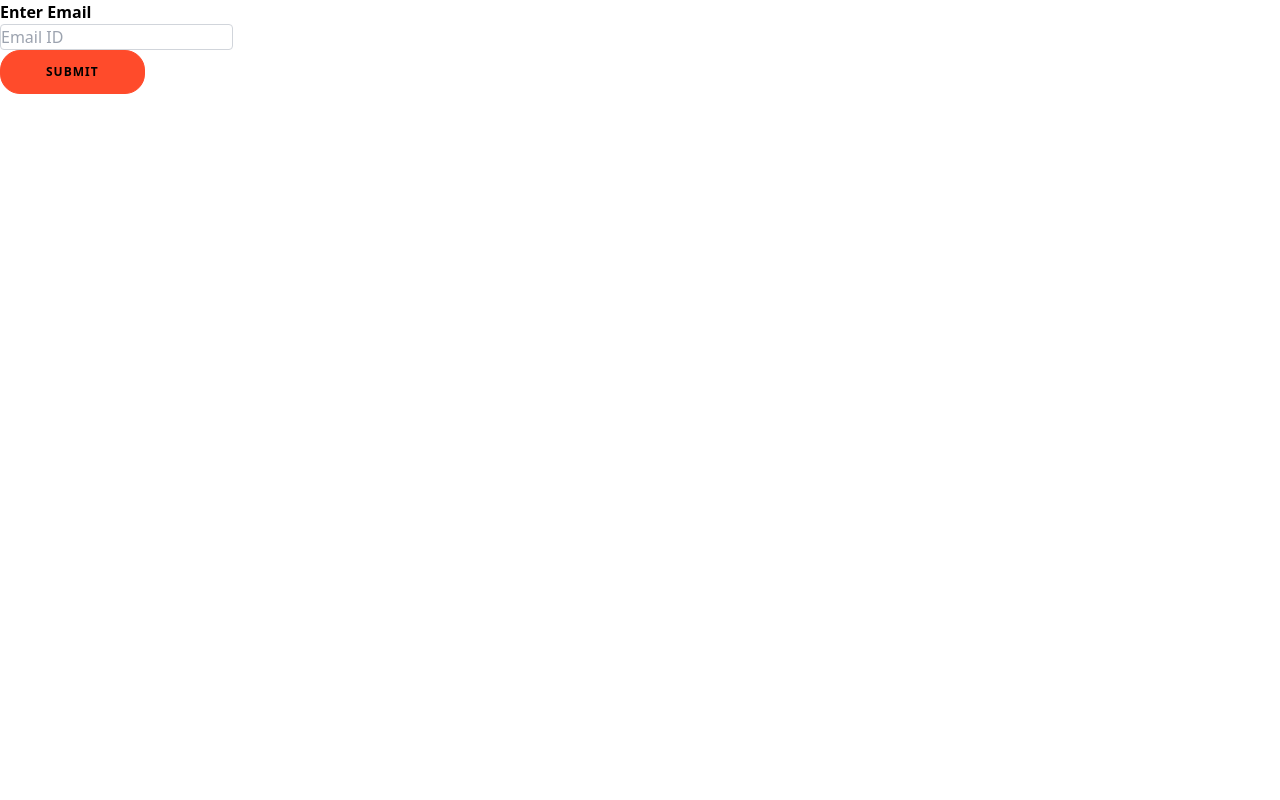
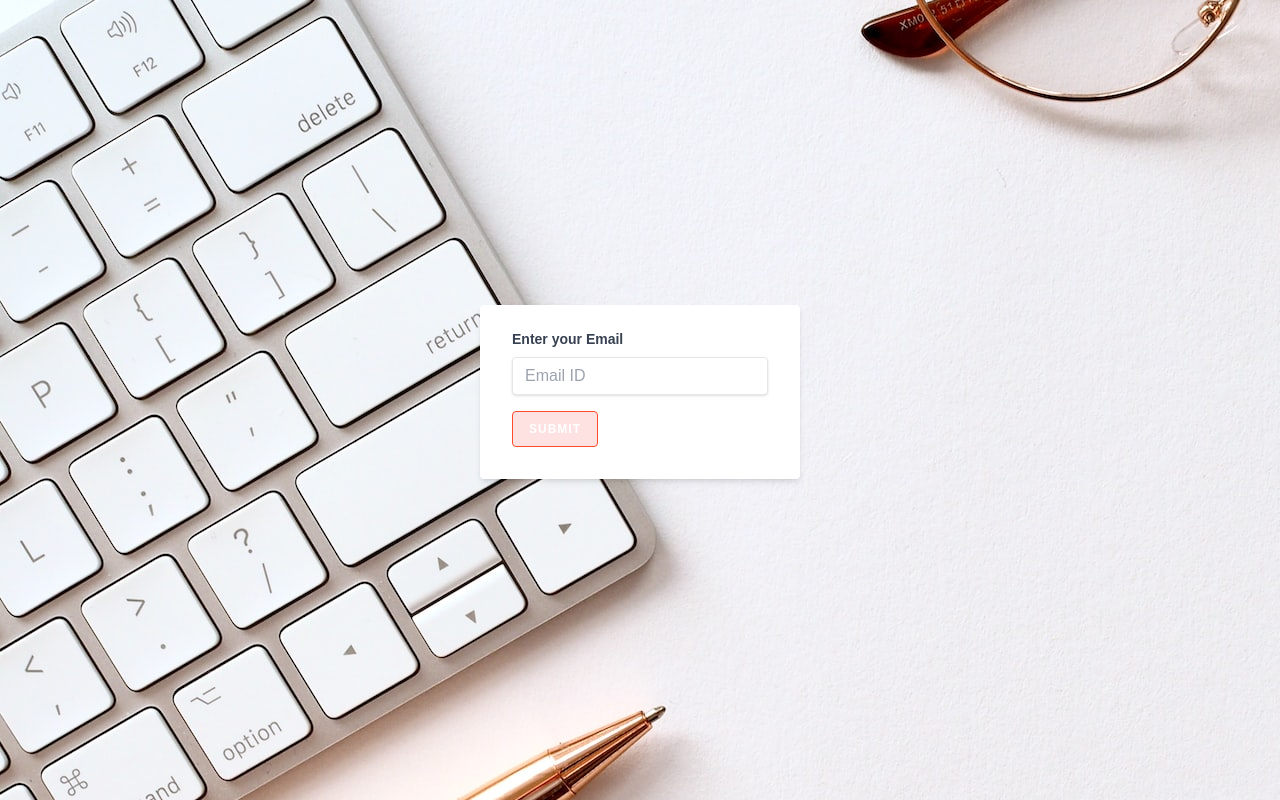
Before and after one commit to asphalke07/BusinessCertificateLicenses, a Next.js app: page /admin/classA in a window 1280 px wide. Built offline with nearby package versions, Linux system fonts and the light colour scheme.

Commit message:
css updated

```diff
--- a/components/user/ulogin.js
+++ b/components/user/ulogin.js
@@ -114,8 +114,8 @@ const UserLogin = () => {
               </button>
             </div>
             <div className="overlay-panel overlay-right">
-              <h1>Hello, Friend!</h1>
-              <p>Enter your personal details and start your Business journey</p>
+              {/* <h1>Hello, Friend!</h1> */}
+              <p>Dont have an account?</p>
               <button class="ghost" type="submit" id="signUp" onClick={handleClickSignUp} >
                 Sign Up
               </button>
--- a/pages/admin/classA/index.js
+++ b/pages/admin/classA/index.js
@@ -1,35 +1,64 @@
-import { useRouter } from 'next/router';
-import React, { useEffect, useState } from 'react';
+import { useRouter } from "next/router";
+import React, { useEffect, useState } from "react";
 
 function classA() {
-    const router=useRouter();
+  const router = useRouter();
   // const [officerEmail,setOfficerEmail]=useState("null");
   // useEffect(()=>{
   //     // alert(router.query.email);
   //     setOfficerEmail(router.query.email);
   // },[]);
   // const Email=officerEmail;
-    const handleSubmit =(e)=>{
+  const handleSubmit = (e) => {
     e.preventDefault();
-        const email=e.target.email.value;
+    const email = e.target.email.value;
     // console.log(email);
-        router.push(router.pathname + "/"+email);
-    }
+    router.push(router.pathname + "/" + email);
+  };
   return (
-        <div>
-            <form onSubmit={(e)=>{handleSubmit(e)}}>
-            <h1>Enter Email</h1>
+    <div className="mainbody">
+      {/* <form  onSubmit={(e)=>{handleSubmit(e)}}>
+            <center><h1 className=''>Enter Email</h1></center>
             <div className="">
                 <input
                     name="email"
                     id="email"
                     type="text"
-                    className="form-control block border border-solid border-gray-300 rounded "
+                    className="form-control block border border-solid border-gray-300 rounded-full "
+                    placeholder=" Email ID"
+                />
+            </div>
+            <button className='text-black m-4 border-red-300 ' type="submit">Submit</button>
+            </form> */}
+      <div className="w-full max-w-xs">
+        <form className="bg-white shadow-md rounded px-8 pt-6 pb-8 mb-4" onSubmit={(e)=>{handleSubmit(e)}}>
+          <div className="mb-4">
+            <label
+              className="block text-gray-700 text-sm font-bold mb-2"
+              for="email"
+            >
+              Enter your Email
+            </label>
+            <input
+              name="email"
+              id="email"
+              className="shadow appearance-none border rounded w-full py-2 px-3 text-gray-700 leading-tight focus:outline-none focus:shadow-outline"
+              type="text"
               placeholder="Email ID"
             />
           </div>
-            <button className='text-black' type="submit">Submit</button>
+
+          <div class="flex items-center justify-between">
+            <button
+              className="bg-red-100 hover:bg-red-300 text-white font-bold py-2 px-4 rounded focus:outline-none focus:shadow-outline"
+              type="submit"
+            >
+              Submit
+            </button>
+
+          </div>
         </form>
+      </div>
 
       {/* <h1>{officerEmail}</h1>
         {Email}
@@ -39,7 +68,7 @@ function classA() {
             {console.log(router.query)}
         </div> */}
     </div>
-    )
+  );
 }
 
-export default classA
+export default classA;
--- a/pages/admin/classB/index.js
+++ b/pages/admin/classB/index.js
@@ -1,37 +1,66 @@
 //
 
-import { useRouter } from 'next/router';
-import React, { useEffect, useState } from 'react';
+import { useRouter } from "next/router";
+import React, { useEffect, useState } from "react";
 
 function classB() {
-    const router=useRouter();
+  const router = useRouter();
   // const [officerEmail,setOfficerEmail]=useState("null");
   // useEffect(()=>{
   //     // alert(router.query.email);
   //     setOfficerEmail(router.query.email);
   // },[]);
   // const Email=officerEmail;
-    const handleSubmit =(e)=>{
+  const handleSubmit = (e) => {
     e.preventDefault();
-        const email=e.target.email.value;
+    const email = e.target.email.value;
     // console.log(email);
-        router.push(router.pathname + "/"+email);
-    }
+    router.push(router.pathname + "/" + email);
+  };
   return (
-        <div>
-            <form onSubmit={(e)=>{handleSubmit(e)}}>
-            <h1>Enter Email</h1>
+    <div className="mainbody">
+    {/* <form  onSubmit={(e)=>{handleSubmit(e)}}>
+          <center><h1 className=''>Enter Email</h1></center>
           <div className="">
               <input
                   name="email"
                   id="email"
                   type="text"
-                    className="form-control block border border-solid border-gray-300 rounded "
+                  className="form-control block border border-solid border-gray-300 rounded-full "
+                  placeholder=" Email ID"
+              />
+          </div>
+          <button className='text-black m-4 border-red-300 ' type="submit">Submit</button>
+          </form> */}
+    <div className="w-full max-w-xs">
+      <form className="bg-white shadow-md rounded px-8 pt-6 pb-8 mb-4" onSubmit={(e)=>{handleSubmit(e)}}>
+        <div className="mb-4">
+          <label
+            className="block text-gray-700 text-sm font-bold mb-2"
+            for="email"
+          >
+            Enter your Email
+          </label>
+          <input
+            name="email"
+            id="email"
+            className="shadow appearance-none border rounded w-full py-2 px-3 text-gray-700 leading-tight focus:outline-none focus:shadow-outline"
+            type="text"
             placeholder="Email ID"
           />
         </div>
-            <button className='text-black' type="submit">Submit</button>
+
+        <div class="flex items-center justify-between">
+          <button
+            className="bg-red-100 hover:bg-red-300 text-white font-bold py-2 px-4 rounded focus:outline-none focus:shadow-outline"
+            type="submit"
+          >
+            Submit
+          </button>
+
+        </div>
       </form>
+    </div>
 
     {/* <h1>{officerEmail}</h1>
       {Email}
@@ -41,7 +70,7 @@ function classB() {
           {console.log(router.query)}
       </div> */}
   </div>
-    )
+  );
 }
 
-export default classB
+export default classB;
--- a/pages/user/uploaddocs/microdocs.js
+++ b/pages/user/uploaddocs/microdocs.js
@@ -203,9 +203,10 @@ const microdocs = () => {
                     {/* ))} */}
                     {/* </form> */}
                   </tbody>
-                  <button type="button" className="text-black" onClick={handleSubmit}>Submit</button>
+
                 {/* </form> */}
               </table>
+              <center><button type="button" className="text-black border-gray-500 mb-2 hover:bg-slate-500" onClick={handleSubmit}>Submit</button></center>
             </div>
           </div>
         </div>
```
Also changed, not shown: styles/globals.css (line endings or trailing spaces). Lines whose indentation alone changed are shown as unchanged.
